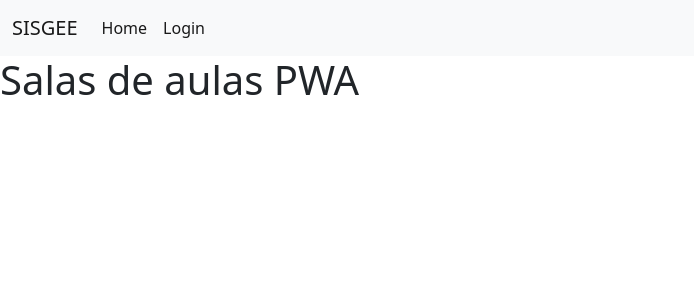
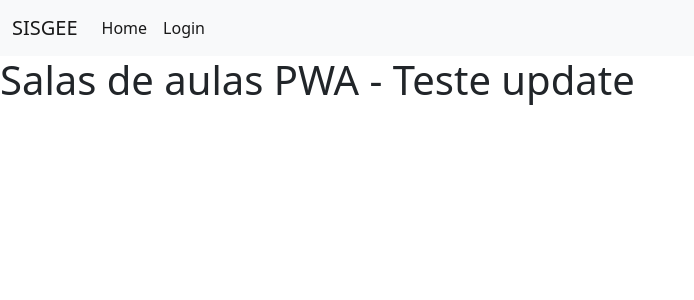
Before and after one commit to jlbavaresco/sisgee_pw2_frontend, a React (Create React App) app: page / in a window 1280 px wide. Shown: the top 300 px of the page, without its empty margins (0-694 px from the left). Built offline with nearby package versions, Linux system fonts and the light colour scheme.

Commit message:
Autenticação no frontend

```diff
--- a/src/componentes/Home.jsx
+++ b/src/componentes/Home.jsx
@@ -1,6 +1,6 @@
 const Home = () => (
     <div>
-        <h1>Salas de aulas PWA</h1>
+        <h1>Salas de aulas PWA - Teste update</h1>
     </div>
 );
 
--- a/src/serviceWorkerRegistration.js
+++ b/src/serviceWorkerRegistration.js
@@ -21,7 +21,7 @@ const isLocalhost = Boolean(
 export function register(config) {
   if (process.env.NODE_ENV === 'production' && 'serviceWorker' in navigator) {
     // The URL constructor is available in all browsers that support SW.
-    const publicUrl = new URL(process.env.PUBLIC_URL, window.location.href);
+    const publicUrl = new URL(process.env.PUBLIC_URL, window.location);
     if (publicUrl.origin !== window.location.origin) {
       // Our service worker won't work if PUBLIC_URL is on a different origin
       // from what our page is served on. This might happen if a CDN is used to
```
